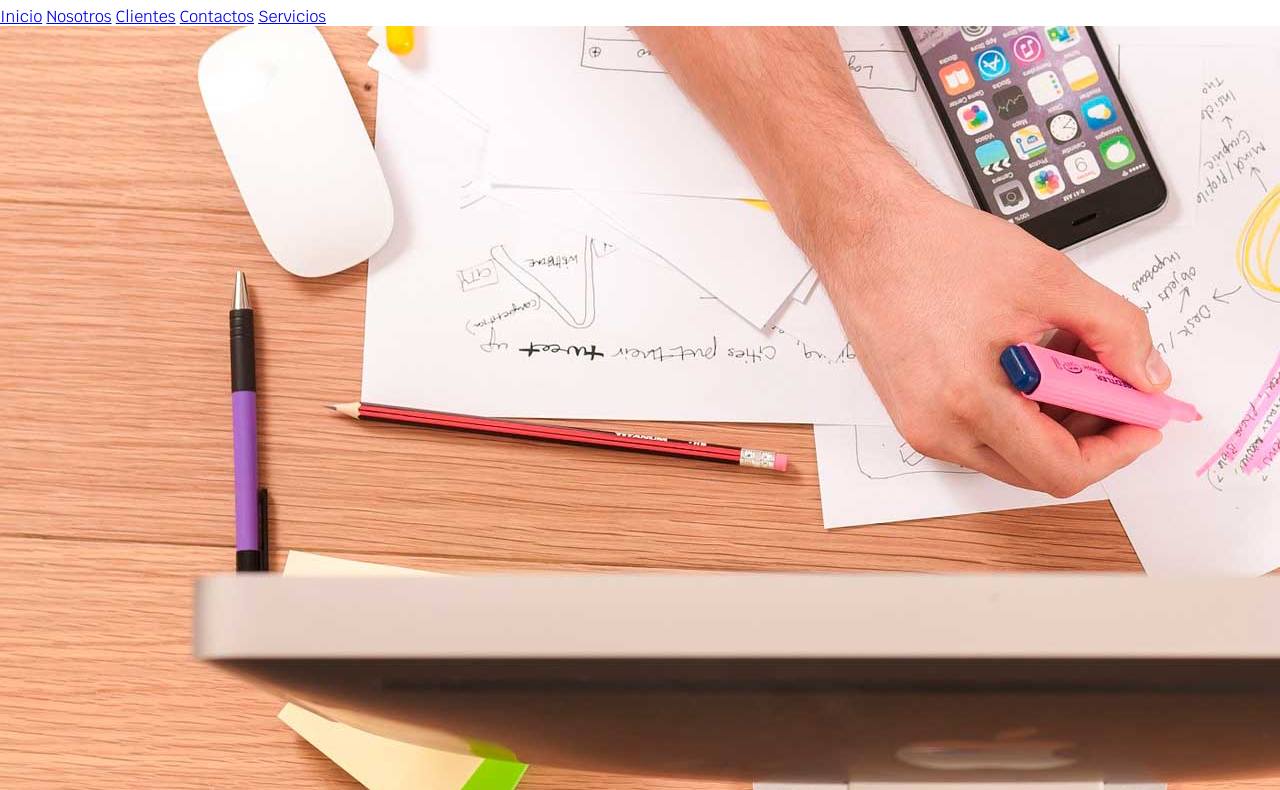
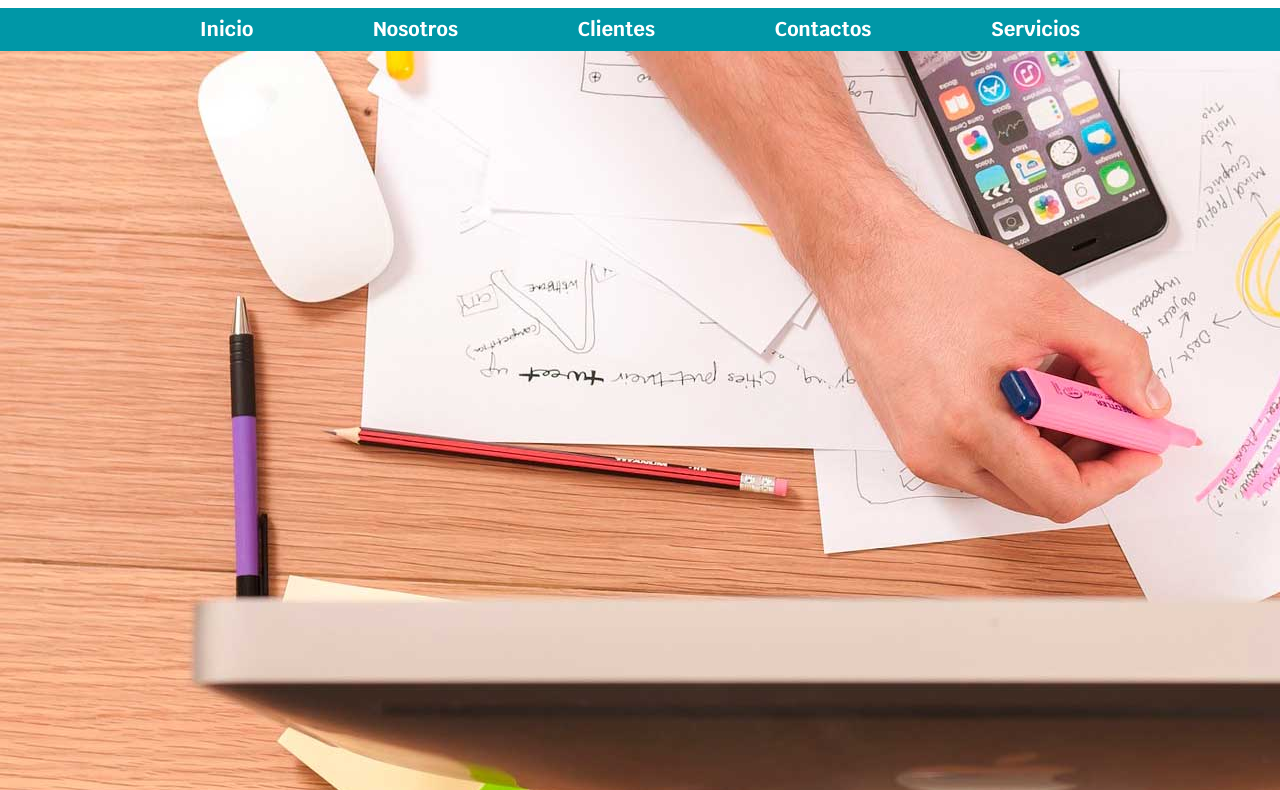
Before and after one commit to MrPlata/P1-Primera-Web, a plain HTML site: page index.html in a window 1280 px wide. Shown: the part 92-882 px from the top of the page. Drawn offline with Linux system fonts and the light colour scheme.

Commit message:
estilo de la navegacion completo

```diff
--- a/CSS/styles.css
+++ b/CSS/styles.css
@@ -25,8 +25,32 @@ body{
     color: var(--negro);
     text-align: center;
     font-size: 4rem;
-
 }
 .titulo span{
     font-size: 2rem;
 }
+.contenedor{
+    width: 100rem;
+    margin: 0 auto;
+}
+.nav-bckg{
+    background-color: var(--secundario);
+}
+.navegacion-principal{
+    display: flex;
+    justify-content: space-around;
+
+}
+.navegacion-principal a {
+    color: var(--blanco);
+    text-decoration: none;
+    font-size: 2rem;
+    font-weight: bold;
+    padding: 1rem;
+}
+/* :hover sirve cuando para determinar una accion en css */
+/* existen mas pseudo clases :hover :visited etc */
+.navegacion-principal a:hover{
+    background-color: var(--primario);
+    color: var(--negro);
+}
--- a/index.html
+++ b/index.html
@@ -5,6 +5,8 @@
     <meta http-equiv="X-UA-Compatible" content="IE=edge">
     <meta name="viewport" content="width=device-width, initial-scale=1.0">
     <title>P1-Primera web Mr.Plata </title>
+    <!-- Normalize.css y preload para optimizar -->
+    <link href="css/normalize.css" rel="preload" as="style">
     <link rel="stylesheet" href="CSS/normalize.css">
     <!-- Fuentes -->
     <link rel="preconnect" href="https://fonts.googleapis.com">
@@ -21,13 +23,17 @@
         <h1 class="titulo">Mr.Plata <span>freelancer</span></h1>
     </header>
 
-    <nav>
+    <div class="nav-bckg">
+        <nav class="navegacion-principal contenedor">
+
             <a href="#">Inicio</a>
             <a href="#">Nosotros</a>
             <a href="#">Clientes</a>
             <a href="#">Contactos</a>
             <a href="#">Servicios</a>
+
         </nav>
+    </div>
 
     <img src="img/hero.jpg" alt="">
 
```
Lines whose indentation alone changed are shown as unchanged.
